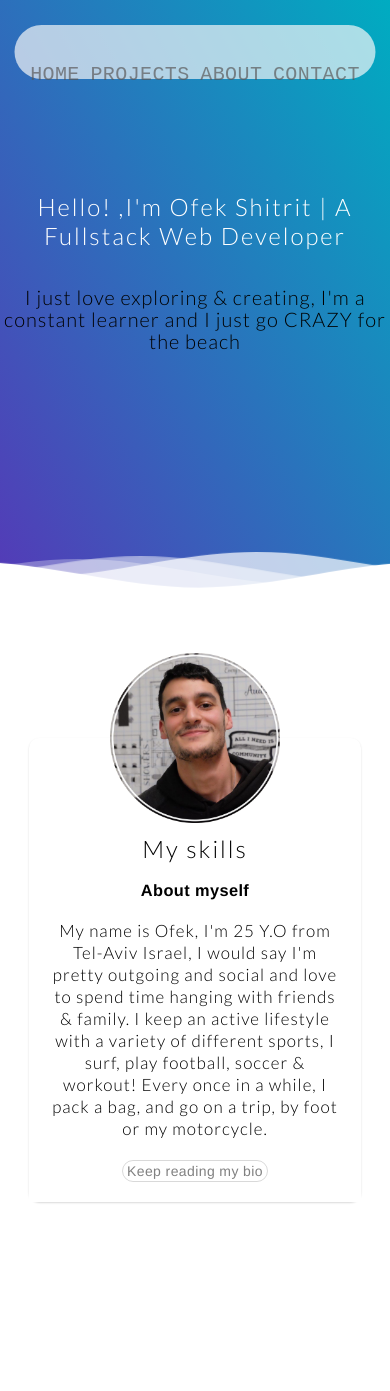
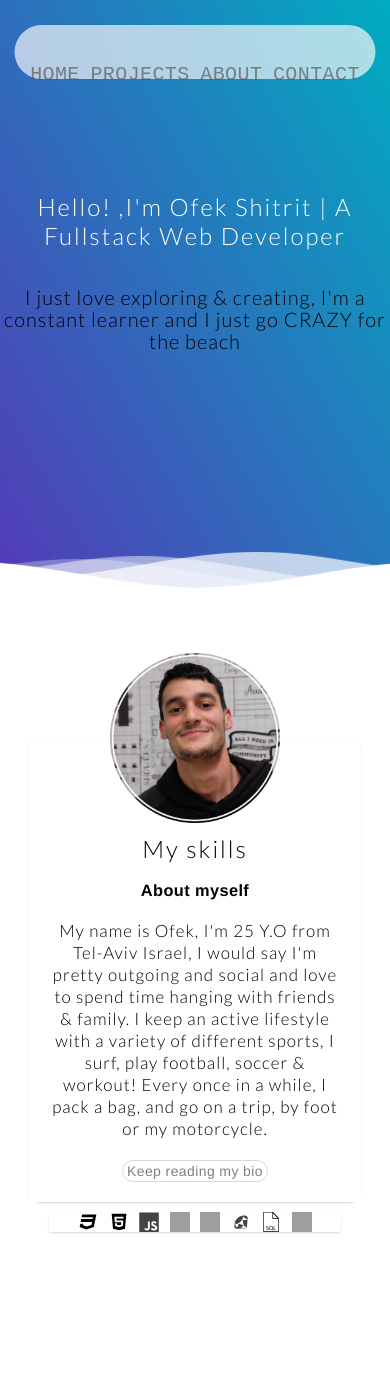
Before and after one commit to OverFishy/portfolio, a React (Create React App) app: page / in a window 390 px wide. Shown: the top 1391 px of the page. Built offline with nearby package versions, Linux system fonts and the light colour scheme; grey boxes are pictures that could not be loaded.

Commit message:
Made footer links to redirect to the top of page instead of bottom, added tech icons section to the mobile about me component

```diff
--- a/src/footer.js
+++ b/src/footer.js
@@ -23,7 +23,7 @@ export function FooterTest() {
       </div>
       <ul class="list-inline">
         <li><Link to="/#header" class="list-inline-item">Home</Link></li>
-        <li><Link to="/about" class="list-inline-item">About</Link></li>
+        <li><Link to="/about#about" class="list-inline-item">About</Link></li>
         <li><Link to="/#projects" class="list-inline-item">Projects</Link></li>
         <li><Link to="/#contact" class="list-inline-item">Contact</Link></li>
       </ul>
--- a/src/index.js
+++ b/src/index.js
@@ -26,7 +26,7 @@ const root = ReactDOM.createRoot(
   <BrowserRouter>
     <Routes>
       <Route path="/" element={<App />} />
-      <Route path="about" element={<About />} />
+      <Route path="/about" element={<About />} />
 
       <Route path="/ClassicSnakeGame" element={<ClassicSnakeGame />} />
       <Route path="/FlexPanelsGallery" element={<FlexPanelsGallery />} />
--- a/src/myskills.css
+++ b/src/myskills.css
@@ -135,7 +135,9 @@
 .content-card-mobile-container {
   width: 100%;
   display: flex;
-  justify-content: center;
+  flex-direction: column;
+  /* justify-content: center; */
+  align-items: center;
   margin-top: 150px;
   margin-bottom: 155px;
 }
@@ -178,3 +180,13 @@
   margin-bottom: 20px;
   margin-top: 3px;
 }
+
+.content-card-mobile-container .icons-section {
+  text-align: center;
+  margin-top: 10px;
+  border-radius: 2px;
+  box-shadow: 0 1px 2px 0 rgb(0 0 0 / 15%);
+  width: 75%;
+  display: flex;
+  justify-content: center;
+}
--- a/src/myskills.js
+++ b/src/myskills.js
@@ -59,7 +59,7 @@ export class MySkillsTest extends React.Component {
                   friends & family.
                   I keep an active lifestyle with a variety of different sports, I surf, play football, soccer  & workout!
                   Every once in a while, I pack a bag, and go on a trip, by foot or my motorcycle.</p>
-                <Link className='btn-bio' to="/about">Keep reading my bio</Link>
+                <Link className='btn-bio' to="/about#about">Keep reading my bio</Link>
               </div>
             </div>
           </div>
@@ -86,6 +86,9 @@ export class MySkillsTest extends React.Component {
               <Link className='btn-bio' to="/about">Keep reading my bio</Link>
             </div>
           </div>
+          <div className='icons-section'>
+              < Icons />
+          </div>
         </div>
       )
     }
--- a/src/routes/about.js
+++ b/src/routes/about.js
@@ -7,7 +7,7 @@ export function About() {
     <div className='about-container'>
       < NavBar />
       <div className='about'>
-        <div className='mantar'>
+        <div className='mantar' id='about'>
           <h1>Whatever you can do or dream you can, begin it;<br/> Boldness has genius, power, and magic in it.</h1>
           <p>
             A quote that has guided me over the past few years and that I use as my mantra to stay true to myself and my path.
```
